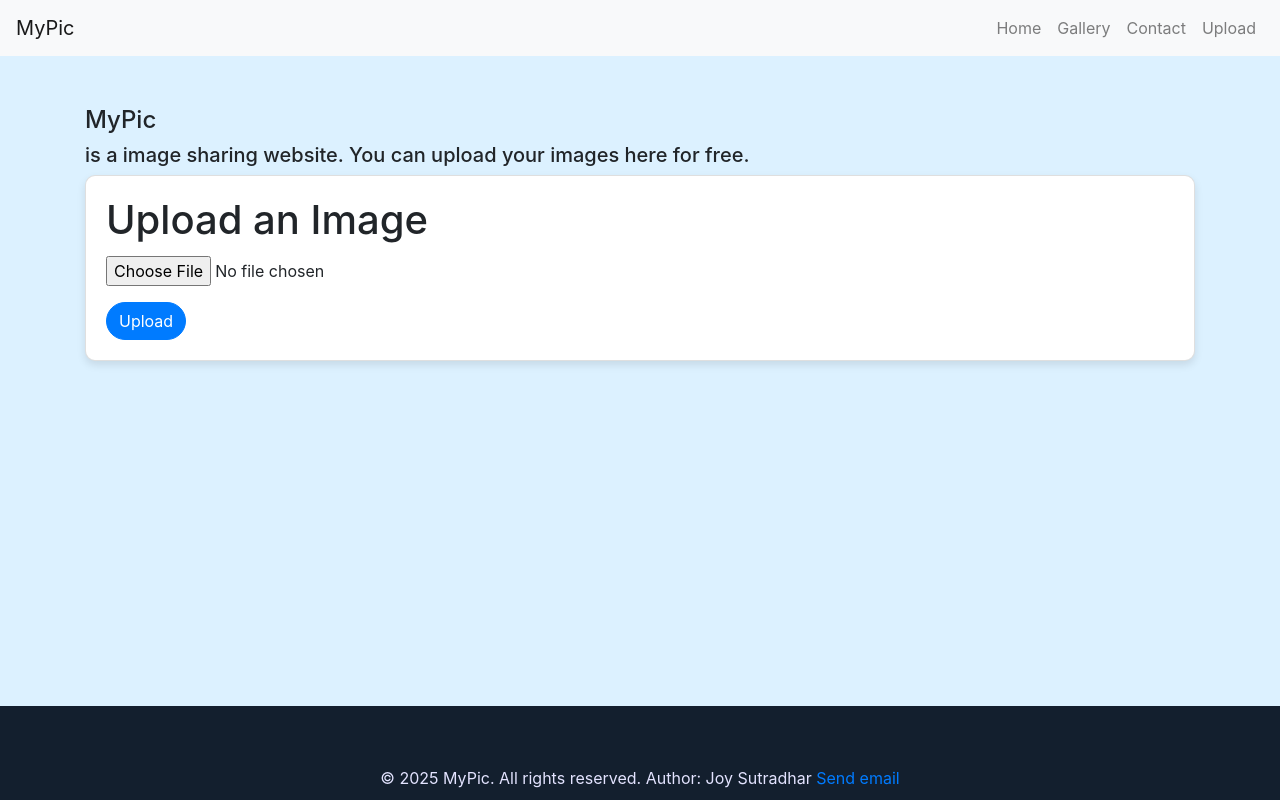
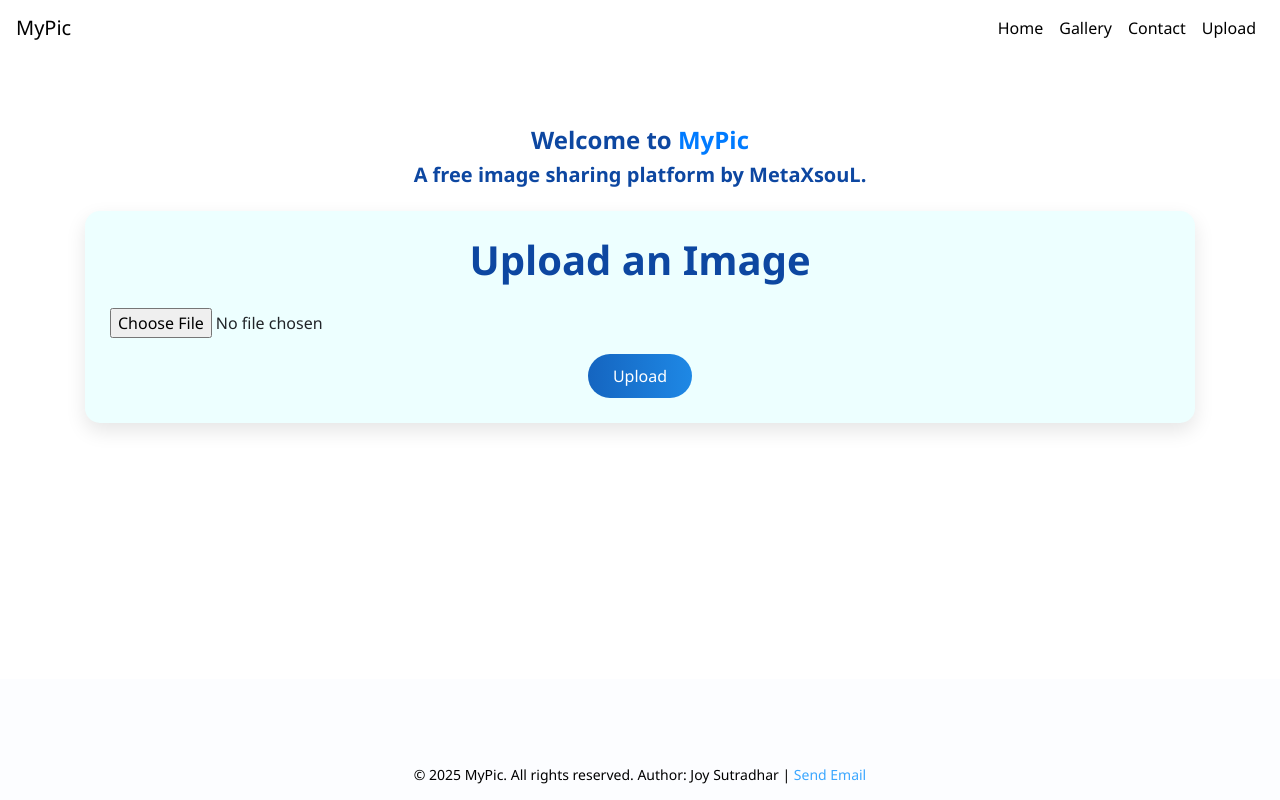
Before and after one commit to J0Ysutradhar/Img-Sharing-Flask-app, a Flask app: page / in a window 1280 px wide. Run offline with Flask 3, Linux system fonts and the light colour scheme; some libraries are stand-ins or nearby versions.

Commit message:
Update index.html

```diff
--- a/templates/index.html
+++ b/templates/index.html
@@ -1,77 +1,178 @@
-<!DOCTYPE html>
+<!doctype html>
 <html lang="en">
 <head>
-    <meta charset="UTF-8">
-    <meta name="viewport" content="width=device-width, initial-scale=1.0">
-    <meta name="description" content="This website is for sharing images for free. Website author is Joy Sutradhar.">
-    <title>MyPic</title>
+  <meta charset="utf-8" />
+  <meta name="viewport" content="width=device-width,initial-scale=1" />
+  <meta name="theme-color" content="#0b2545" />
+  <meta name="description" content="MyPic — free image sharing and hosting by Joy Sutradhar. Upload, preview, and share images quickly and securely." />
+  <meta name="keywords" content="image sharing, free image host, upload images, Joy Sutradhar,MetaxSouL, MyPic" />
+  <meta name="author" content="Joy Sutradhar" />
+  <meta name="robots" content="index,follow" />
+
+  <!-- Open Graph / Social -->
+  <meta property="og:site_name" content="MyPic" />
+  <meta property="og:title" content="MyPic — Free Image Sharing" />
+  <meta property="og:description" content="Upload and share your images for free. Created by Joy Sutradhar." />
+  <meta property="og:type" content="website" />
+  <!-- if an image is available after upload, Flask will render it into this tag -->
+  {% if file_url %}
+  <meta property="og:image" content="{{ file_url }}" />
+  {% endif %}
+
+  <!-- Twitter -->
+  <meta name="twitter:card" content="summary_large_image" />
+  <meta name="twitter:title" content="MyPic — Free Image Sharing" />
+  <meta name="twitter:description" content="Upload and share your images for free. Created by Joy Sutradhar." />
+
+  <link rel="canonical" href="https://mypics.metaxsoul.store/" />
+  <title>MyPic — Free Image Sharing | MetaXsouL</title>
+  <link rel="icon" href="{{ url_for('static', filename='favicon.ico') }}" type="image/x-icon">
+  <!-- Structured data -->
+  <script type="application/ld+json">
+  {
+    "@context":"https://schema.org",
+    "@type":"ImageGallery",
+    "name":"MyPic",
+    "description":"Free image sharing and hosting by Joy Sutradhar.",
+    "url":"https://mypics.metaxsoul.store/",
+    "author": {
+      "@type":"Person",
+      "name":"Joy Sutradhar",
+      "email":"mailto:joysutradharpc@gmail.com"
+    }
+  }
+  </script>
   <link href="https://stackpath.bootstrapcdn.com/bootstrap/4.5.2/css/bootstrap.min.css" rel="stylesheet">
+
   <style>
     body {
-            background-color: #dcf1ff;
+      font-family: 'Segoe UI', Tahoma, Geneva, Verdana, sans-serif;
+      background: linear-gradient(135deg, #ffffff, #ffffff);
+      min-height: 100vh;
+      display: flex;
+      flex-direction: column;
     }
+
+    .navbar {
+      background: #ffffff !important;
+    }
+    .navbar-brand, .nav-link {
+      color: #000000 !important;
+      font-weight: 500;
+    }
+    .nav-link:hover {
+      color: #6c4df7 !important;
+      transition: color 0.3s ease;
+    }
+
     .container {
-            margin-top: 50px;
+      margin-top: 70px;
+      flex: 1;
     }
+
     .card {
-            padding: 20px;
+      padding: 25px;
+      border-radius: 15px;
+      border: none;
+      background: #edffff;
+      box-shadow: 0 8px 20px rgba(0,0,0,0.1);
+      transition: transform 0.3s ease, box-shadow 0.3s ease;
+    }
+    .card:hover {
+      transform: translateY(-5px);
+      box-shadow: 0 12px 25px rgba(0,0,0,0.15);
+    }
+
+    h1, h2, h4, h5 {
+      color: #0d47a1;
+      font-weight: 600;
+    }
+
+    .btn-primary {
+      border-radius: 25px;
+      padding: 10px 25px;
+      font-size: 16px;
+      font-weight: 500;
+      background: linear-gradient(90deg, #1565c0, #1e88e5);
+      border: none;
+      transition: background 0.3s ease, transform 0.2s ease;
+    }
+    .btn-primary:hover {
+      background: linear-gradient(90deg, #1e88e5, #42a5f5);
+      transform: scale(1.05);
+    }
+
+    .messages {
+      margin-top: 20px;
+      animation: fadeIn 0.8s ease;
+    }
+
+    @keyframes fadeIn {
+      from { opacity: 0; transform: translateY(10px); }
+      to { opacity: 1; transform: translateY(0); }
+    }
+
+    .uploaded-img {
       border-radius: 10px;
-            box-shadow: 0 4px 8px rgba(0, 0, 0, 0.1);
+      box-shadow: 0 5px 15px rgba(0,0,0,0.1);
+      transition: transform 0.3s ease;
     }
-        .btn-primary {
-            border-radius: 20px;
+    .uploaded-img:hover {
+      transform: scale(1.02);
     }
-        .navbar {
-            margin-bottom: 30px;
+
+    .footer {
+      background: #fcfdff;
+      color: #000000;
+      padding: 15px 0;
+      text-align: center;
+      font-size: 14px;
+      margin-top: auto;
     }
-        .footer {
-            background-color: #131f2e;
-            color: rgb(227, 227, 255);
-            padding: 10px 0;
-            text-align: center;
-            position: fixed;
-            width: 100%;
-            bottom: 0;
+    .footer a {
+      color: #3ba7ff;
+      text-decoration: none;
+    }
+    .footer a:hover {
+      text-decoration: underline;
     }
   </style>
 </head>
 <body>
-    <nav class="navbar navbar-expand-lg navbar-light bg-light">
+  <!-- Navbar -->
+  <nav class="navbar navbar-expand-lg">
     <a class="navbar-brand" href="/">MyPic</a>
-        <button class="navbar-toggler" type="button" data-toggle="collapse" data-target="#navbarNav" aria-controls="navbarNav" aria-expanded="false" aria-label="Toggle navigation">
-            <span class="navbar-toggler-icon"></span>
+    <button class="navbar-toggler" type="button" data-toggle="collapse" data-target="#navbarNav">
+      <span class="navbar-toggler-icon text-white"></span>
     </button>
     <div class="collapse navbar-collapse" id="navbarNav">
       <ul class="navbar-nav ml-auto">
-                <li class="nav-item">
-                    <a class="nav-link" href="/">Home</a>
-                </li>
-                <li class="nav-item">
-                    <a class="nav-link" href="#">Gallery</a>
-                </li>
-                <li class="nav-item">
-                    <a class="nav-link" href="mailto:joysutradharpc@gmail.com">Contact</a>
-                <li class="nav-item">
-                    <a class="nav-link" href="/">Upload</a>
-                </li>
+        <li class="nav-item"><a class="nav-link" href="/">Home</a></li>
+        <li class="nav-item"><a class="nav-link" href="#">Gallery</a></li>
+        <li class="nav-item"><a class="nav-link" href="mailto:joysutradharpc@gmail.com">Contact</a></li>
+        <li class="nav-item"><a class="nav-link" href="/">Upload</a></li>
       </ul>
     </div>
   </nav>
-    <div class="container">
-       <h4>MyPic</h4>
-       <h5>is a image sharing website. You can upload your images here for free.</h5>
+
+  <!-- Main Content -->
+  <div class="container text-center">
+    <h4>Welcome to <span class="text-primary">MyPic</span></h4>
+    <h5 class="mb-4">A free image sharing platform by MetaXsouL.</h5>
+
     <div class="card">
-            <h1 class="card-title">Upload an Image</h1>
+      <h1 class="card-title mb-4">Upload an Image</h1>
       <form action="/upload" method="post" enctype="multipart/form-data">
         <div class="form-group">
           <input type="file" class="form-control-file" name="file" required>
         </div>
         <button type="submit" class="btn btn-primary">Upload</button>
       </form>
+
       {% with messages = get_flashed_messages() %}
         {% if messages %}
           <div class="alert alert-info messages">
-                  <ul>
+            <ul class="mb-0">
               {% for message in messages %}
                 <li>{{ message }}</li>
               {% endfor %}
@@ -80,24 +181,27 @@
         {% endif %}
       {% endwith %}
     </div>
+
     {% if file_url %}
-        <div class="card mt-4">
+    <div class="card mt-5">
       <h2 class="card-title">Uploaded File</h2>
-            <p>Your file has been uploaded successfully. You can access/share it with this link <a href="{{ file_url }}" target="_blank">here</a></p>
-            <img src="{{ file_url }}" alt="Uploaded Image" class="img-fluid mt-3" height="200 px" width="300 px">
+      <p>Your file has been uploaded successfully.
+         Share it using this link: <a href="{{ file_url }}" target="_blank">View Image</a>
+      </p>
+      <img src="{{ file_url }}" alt="Uploaded Image" class="img-fluid uploaded-img mt-3" style="max-width:400px;">
     </div>
     {% endif %}
   </div>
+
+  <!-- Footer -->
   <footer class="footer">
     <div class="container">
-            <span>&copy; 2025 MyPic. All rights reserved. Author: Joy Sutradhar
-                <a href="mailto:joysutradharpc@gmail.com">Send email</a>
-            </Address></span>
-            <!-- <span><Address>Author: Joy Sutradhar
-                <a href="mailto:joysutradharpc@gmail.com">Send email</a>
-            </Address></span> -->
+      <span>&copy; 2025 MyPic. All rights reserved. Author: Joy Sutradhar |
+        <a href="mailto:joysutradharpc@gmail.com">Send Email</a>
+      </span>
     </div>
   </footer>
+
   <script src="https://code.jquery.com/jquery-3.5.1.slim.min.js"></script>
   <script src="https://cdn.jsdelivr.net/npm/@popperjs/core@2.5.4/dist/umd/popper.min.js"></script>
   <script src="https://stackpath.bootstrapcdn.com/bootstrap/4.5.2/js/bootstrap.min.js"></script>
```
Lines whose indentation alone changed are shown as unchanged.
